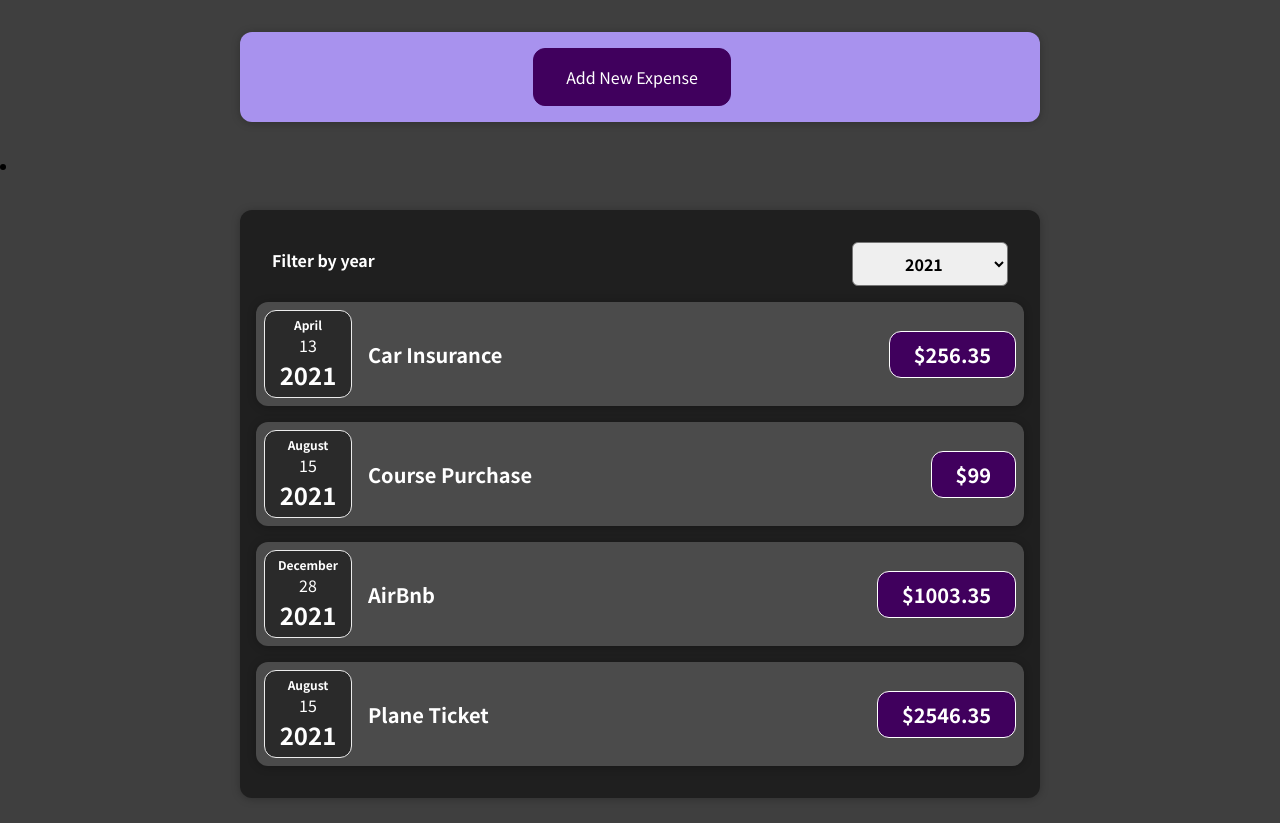
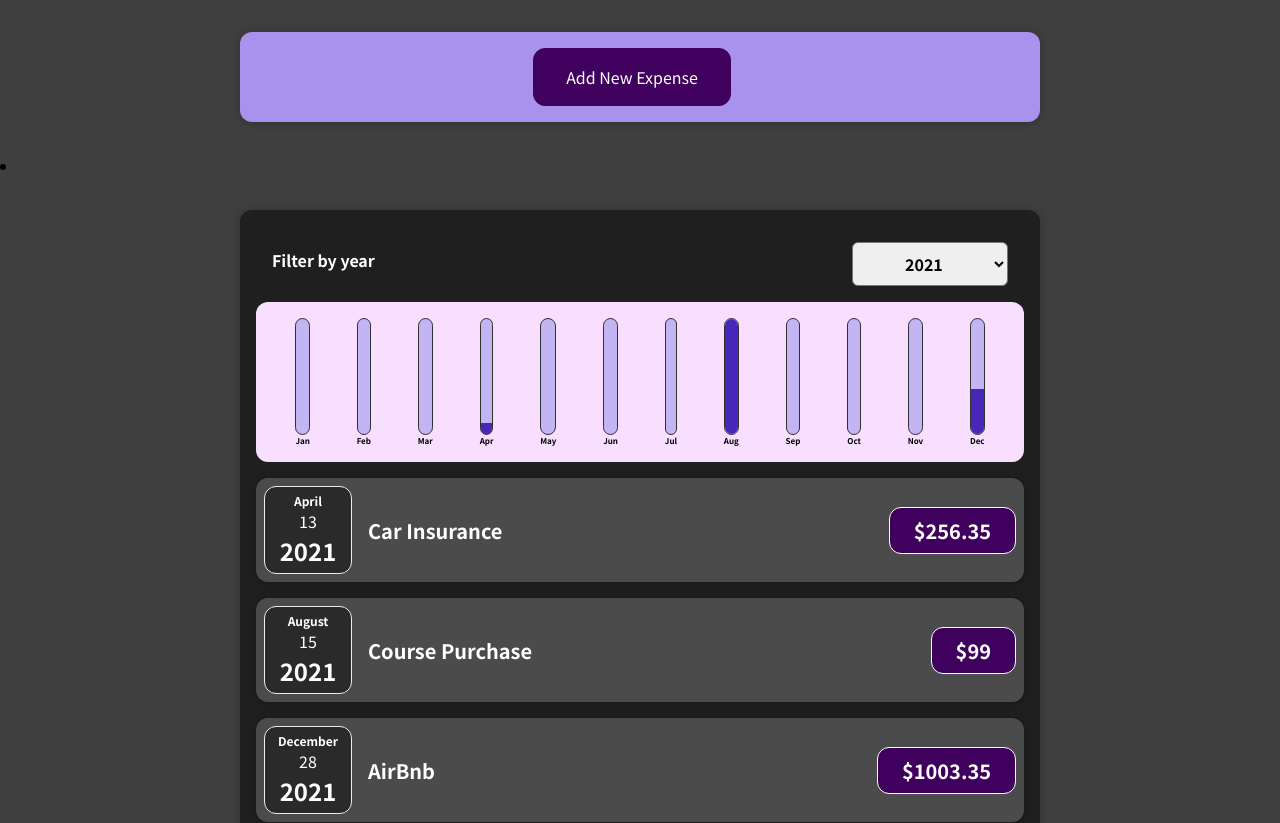
Before and after one commit to Basbarius/reactCourseProjects, a React (Create React App) app in the folder expense-tracker/: page / in a window 1280 px wide. Shown: the top 823 px of the page. Built offline with nearby package versions, Linux system fonts and the light colour scheme.

Commit message:
dynamic styles and more dynamic components

```diff
--- a/expense-tracker/src/components/chart/Chart.css
+++ b/expense-tracker/src/components/chart/Chart.css
@@ -1,4 +1,4 @@
-.chart{
+.chart {
     padding: 1rem;
     border-radius: 12px;
     background-color: #f8dfff;
@@ -6,4 +6,4 @@
     display: flex;
     justify-content: space-around;
     height: 10rem;
-}
+  }
--- a/expense-tracker/src/components/chart/Chart.js
+++ b/expense-tracker/src/components/chart/Chart.js
@@ -1,15 +1,20 @@
 import React from 'react'
+
 import ChartBar from './ChartBar'
+import './Chart.css'
 
 
 const Chart = (props) => {
+    const dataPointValues = props.dataPoints.map(dataPoint => dataPoint.value);
+    const maxBarValue = Math.max(...dataPointValues);
+
     return (
         <div className="chart">
-            {props.dataPoints.map((dataPoint) => (
+            {props.dataPoints.map(dataPoint => (
                 <ChartBar
                     key={dataPoint.label}
                     value={dataPoint.value}
-                    maxValue={null}
+                    maxValue={maxBarValue}
                     label={dataPoint.label}
                 />
             ))}
--- a/expense-tracker/src/components/chart/ChartBar.js
+++ b/expense-tracker/src/components/chart/ChartBar.js
@@ -5,11 +5,12 @@ import './ChartBar.css'
 const ChartBar = props => {
     let barFillHeight = '0%';
 
-    if(props.max > 0){
+    if(props.maxValue > 0){
         barFillHeight = Math.round((props.value / props.maxValue) * 100) + '%';
     }
 
-    return <div className="chart-bar">
+    return (
+    <div className="chart-bar">
         <div className="chart-bar_inner">
             <div
                 className="chart-bar_fill"
@@ -18,6 +19,7 @@ const ChartBar = props => {
         </div>
         <div className="chart-bar_label">{props.label}</div>
     </div>
-}
+    );
+};
 
 export default ChartBar
--- a/expense-tracker/src/components/expenses/Expenses.js
+++ b/expense-tracker/src/components/expenses/Expenses.js
@@ -2,6 +2,7 @@ import React, { useState } from 'react'
 
 import ExpenseFilter from './ExpenseFilter'
 import ExpensesList from './ExpensesList'
+import ExpensesChart from './ExpensesChart'
 import Card from '../ui/Card'
 import './Expenses.css'
 
@@ -17,6 +18,7 @@ const Expenses = (props) => {
         <li>
             <Card className="expenses">
                 <ExpenseFilter selectedYear={enteredFilterYear} onFilter={onFilterChangeHandler}/>
+                <ExpensesChart expenses={filteredExpenses}/>
                 <ExpensesList items={filteredExpenses}/>
             </Card>
         </li>
--- /dev/null
+++ b/expense-tracker/src/components/expenses/ExpensesChart.js
@@ -0,0 +1,31 @@
+import React from 'react'
+
+import Chart from '../chart/Chart'
+
+const ExpensesChart = (props) => {
+    const chartDataPoints = [
+        {label: 'Jan', value: 0},
+        {label: 'Feb', value: 0},
+        {label: 'Mar', value: 0},
+        {label: 'Apr', value: 0},
+        {label: 'May', value: 0},
+        {label: 'Jun', value: 0},
+        {label: 'Jul', value: 0},
+        {label: 'Aug', value: 0},
+        {label: 'Sep', value: 0},
+        {label: 'Oct', value: 0},
+        {label: 'Nov', value: 0},
+        {label: 'Dec', value: 0},
+    ];
+
+    for(const expense of props.expenses){
+        const expenseMonth = expense.date.getMonth();
+        chartDataPoints[expenseMonth].value = expense.amount;
+    }
+
+    return (
+        <Chart dataPoints={chartDataPoints}/>
+    )
+}
+
+export default ExpensesChart
--- a/expense-tracker/src/components/newExpense/ExpenseForm.js
+++ b/expense-tracker/src/components/newExpense/ExpenseForm.js
@@ -23,7 +23,7 @@ const ExpenseForm = (props) => {
 
         const expenseData = {
             title: userInput.enteredTitle,
-            amount: userInput.enteredAmount,
+            amount: +userInput.enteredAmount,
             date: new Date(userInput.enteredDate)
         };
 
```
Also changed, not shown: expense-tracker/src/components/chart/ChartBar.css (+5 -5 lines).
